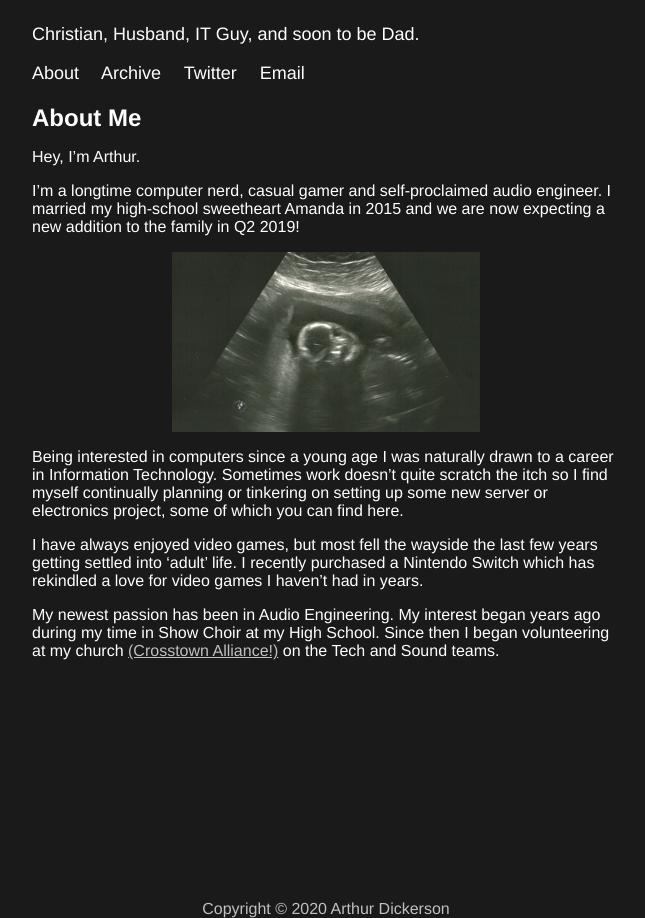
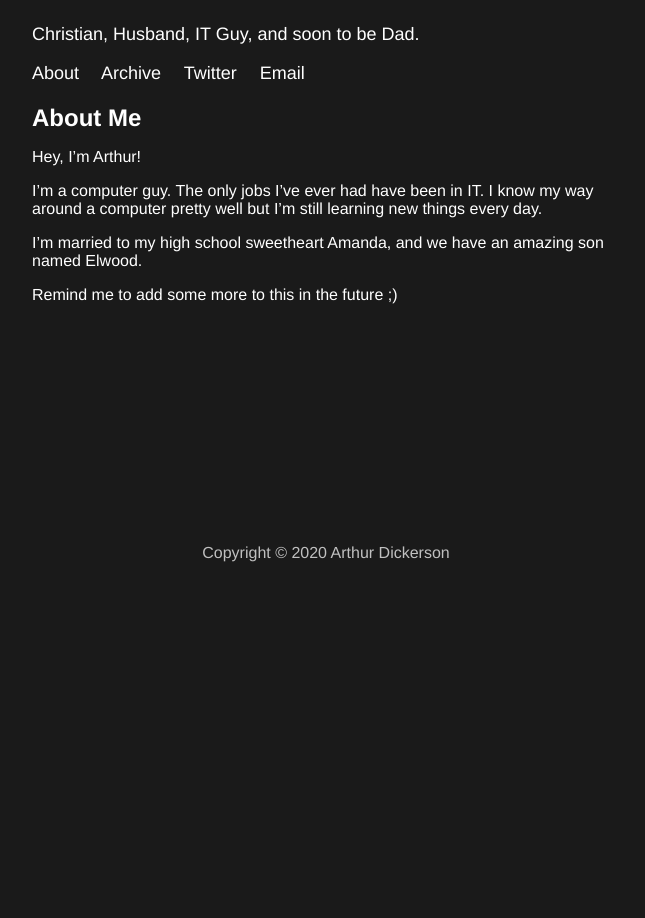
Before and after one commit to Arthurdd1994/Arthurdd1994.github.io, a Jekyll site: the page built from about.md, in a window 1280 px wide. Shown: the part 194-1112 px from the top of the page, without its empty margins (314-959 px from the left). Built offline with Jekyll 4.4.1, drawn with Linux system fonts in a browser that asks for light colours; after the commit the page ends 900 px from its top, so only the background shows below that.

Commit message:
Updated About
Updated after Elwood was born, removed a lot of wordy garbage.

```diff
--- a/about.md
+++ b/about.md
@@ -3,14 +3,10 @@ title: About Me
 layout: default
 ---
 
-Hey, I’m Arthur.
+Hey, I’m Arthur!
 
-I’m a longtime computer nerd, casual gamer and self-proclaimed audio engineer. I married my high-school sweetheart Amanda in 2015 and we are now expecting a new addition to the family in Q2 2019!
+I'm a computer guy. The only jobs I've ever had have been in IT. I know my way around a computer pretty well but I'm still learning new things every day.
 
-![Photo of Baby Dickerson](/img/babydickerson.PNG)
+I'm married to my high school sweetheart Amanda, and we have an amazing son named Elwood.
 
-Being interested in computers since a young age I was naturally drawn to a career in Information Technology. Sometimes work doesn’t quite scratch the itch so I find myself continually planning or tinkering on setting up some new server or electronics project, some of which you can find here.
-
-I have always enjoyed video games, but most fell the wayside the last few years getting settled into ‘adult’ life. I recently purchased a Nintendo Switch which has rekindled a love for video games I haven’t had in years.
-
-My newest passion has been in Audio Engineering. My interest began years ago during my time in Show Choir at my High School. Since then I began volunteering at my church [(Crosstown Alliance!)](http://crosstownalliance.com) on the Tech and Sound teams.
+Remind me to add some more to this in the future ;)
```
